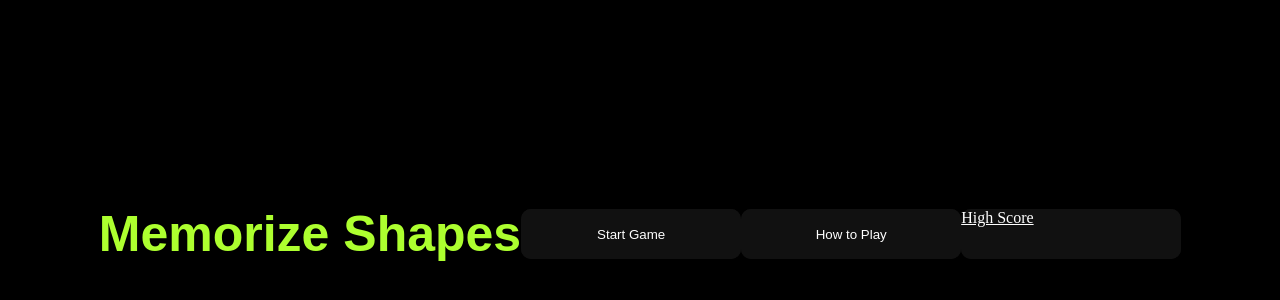
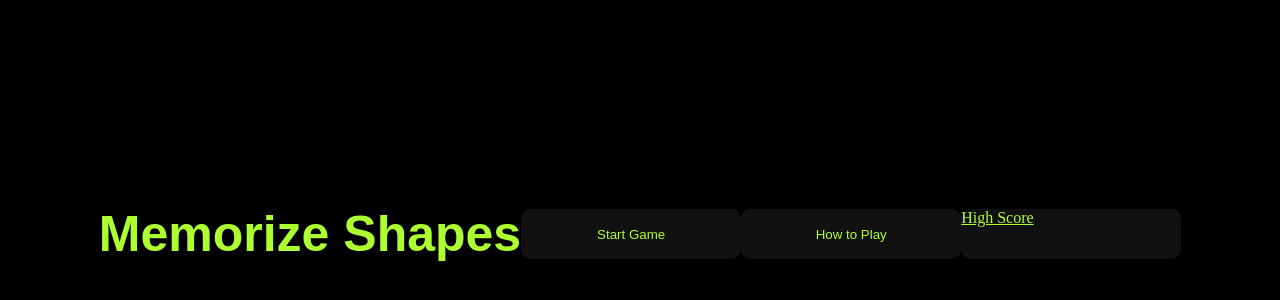
Before and after one commit to HarprabhGill/Memory-Game, a plain HTML site: page index.html in a window 1280 px wide. Shown: the part 166-466 px from the top of the page. Drawn offline with Linux system fonts and the light colour scheme.

Commit message:
button css

```diff
--- a/index.css
+++ b/index.css
@@ -36,7 +36,7 @@ body {
     height: 50px;
     border: none;
     outline: none;
-    color: #fff;
+    color: greenyellow;
     background: #111;
     cursor: pointer;
     position: relative;
```
